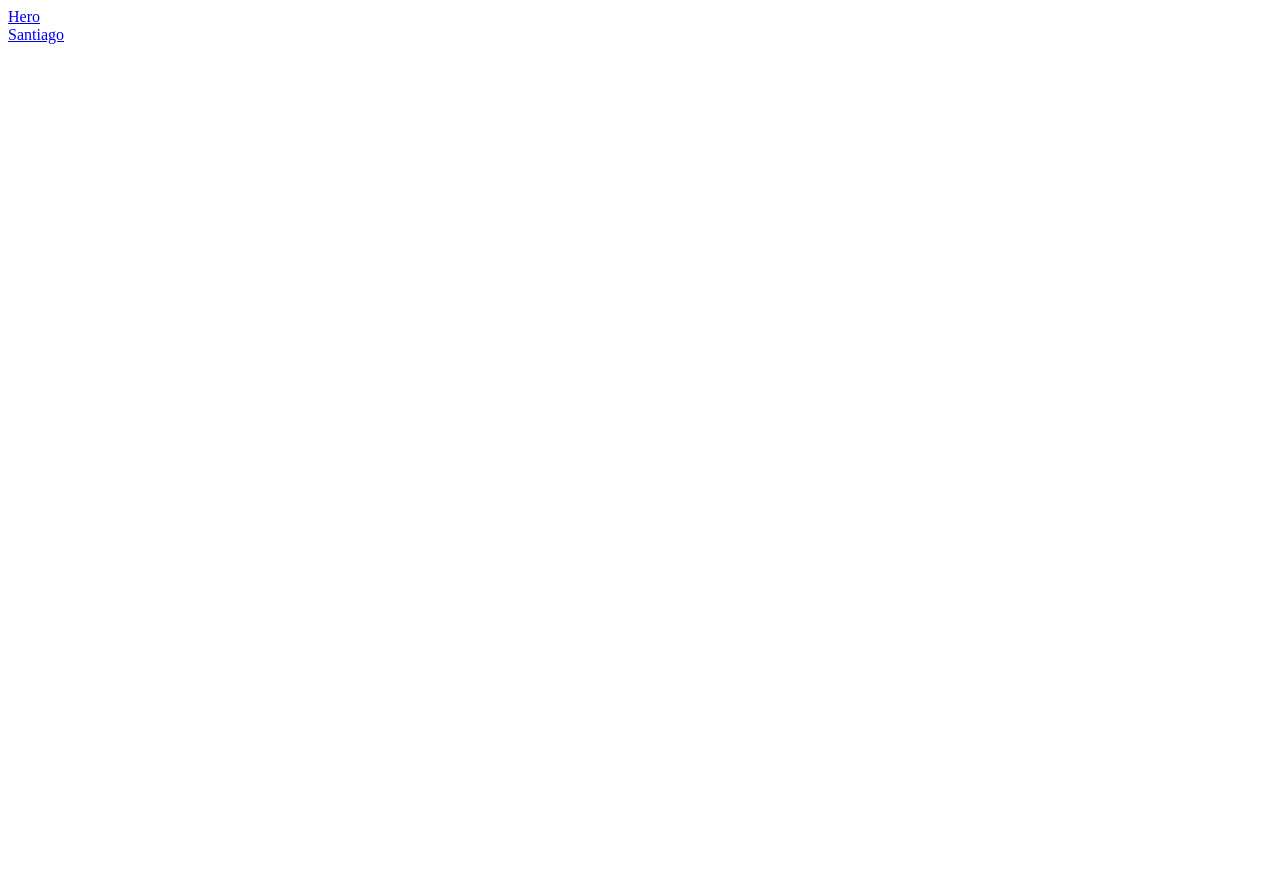
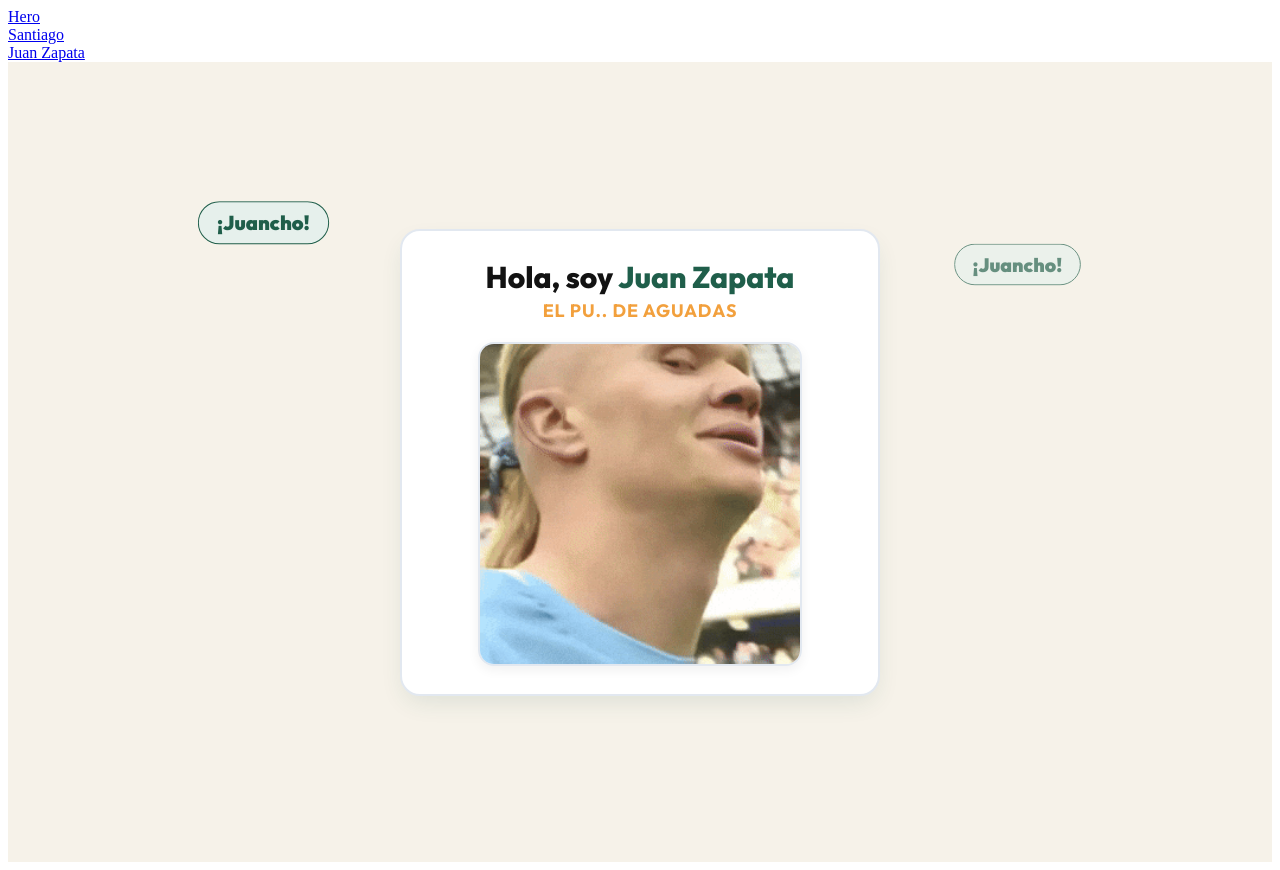
Before and after one commit to ProSachi/repositorio-salvaje-, a React (Vite) app: page /JuanZapata in a window 1280 px wide. Before the commit this address had no page. Before the commit the page ends 800 px from the top, so only its background shows below. Built offline with nearby package versions, Linux system fonts and the light colour scheme.

Commit message:
Juan David Zapata Barrera

```diff
--- a/src/App.jsx
+++ b/src/App.jsx
@@ -2,6 +2,7 @@ import './App.css'
 import { BrowserRouter, Routes, Route, Link } from 'react-router-dom'
 import Santiago from './components/Santiago'
 import Hero from './components/Hero'
+import JuanZapata from './components/JuanZapata/JuanZapata'
 
 function App() {
 
@@ -12,11 +13,12 @@ function App() {
         <br />
         <Link to="/santiago"> Santiago </Link>
         <br />
-
+        <Link to='/JuanZapata'>Juan Zapata</Link>
 
         <Routes>
           <Route path="/hero" element={<Hero />} />
           <Route path="/santiago" element={<Santiago />} />
+          <Route path="/JuanZapata" element={<JuanZapata />} />
         </Routes>
 
       </BrowserRouter>
--- /dev/null
+++ b/src/components/JuanZapata/JuanZapata.jsx
@@ -0,0 +1,34 @@
+import React from 'react';
+import aguadas from '../../assets/giphy.gif';
+import styles from './JuanZapata.module.css';
+
+const JuanZapata = () => {
+    return (
+        <div className={styles.wrapperGlobal}>
+            {/* Etiquetas animadas "Juancho" flotando en los bordes/esquinas */}
+            <span className={`${styles.tagJuancho} ${styles.pos1}`}>¡Juancho!</span>
+            <span className={`${styles.tagJuancho} ${styles.pos2}`}>¡Juancho!</span>
+            <span className={`${styles.tagJuancho} ${styles.pos3}`}>¡Juancho!</span>
+            <span className={`${styles.tagJuancho} ${styles.pos4}`}>¡Juancho!</span>
+
+            <div className={styles.tarjetaCentral}>
+                <header className={styles.encabezado}>
+                    <h1 className={styles.titulo}>
+                        Hola, soy <span className={styles.resaltado}>Juan Zapata</span>
+                    </h1>
+                    <p className={styles.subtitulo}>El Pu.. de Aguadas</p>
+                </header>
+
+                <div className={styles.contenedorGif}>
+                    <img
+                        src={aguadas}
+                        alt="El putas de aguadas"
+                        className={styles.gifImagen}
+                    />
+                </div>
+            </div>
+        </div>
+    );
+};
+
+export default JuanZapata;
--- /dev/null
+++ b/src/components/JuanZapata/JuanZapata.module.css
@@ -0,0 +1,173 @@
+@import url('https://fonts.googleapis.com/css2?family=Outfit:wght@700;800;900&family=Plus+Jakarta+Sans:wght@600;700&display=swap');
+
+/* Contenedor principal ocupando todo el alto y ancho disponible, centrado */
+.wrapperGlobal {
+  position: relative;
+  width: 100%;
+  height: 100%;
+  min-height: 100vh;
+  background-color: #F6F2E9; /* Fondo primario RevueLTa */
+  display: flex;
+  align-items: center;
+  justify-content: center;
+  padding: 1.5rem;
+  box-sizing: border-box;
+  overflow: hidden;
+  font-family: 'Plus Jakarta Sans', sans-serif;
+}
+
+/* Tarjeta central bien alineada */
+.tarjetaCentral {
+  position: relative;
+  z-index: 5;
+  background-color: #FFFFFF;
+  border: 2px solid #E2E8F0;
+  border-radius: 1.25rem;
+  padding: 1.75rem;
+  display: flex;
+  flex-direction: column;
+  align-items: center;
+  text-align: center;
+  gap: 1.25rem;
+  width: 100%;
+  max-width: 420px;
+  box-shadow: 0 10px 25px -5px rgba(31, 94, 74, 0.12);
+  transition: transform 0.3s ease, box-shadow 0.3s ease;
+}
+
+.tarjetaCentral:hover {
+  transform: translateY(-4px);
+  box-shadow: 0 15px 30px -5px rgba(31, 94, 74, 0.18);
+}
+
+.encabezado {
+  display: flex;
+  flex-direction: column;
+  gap: 0.25rem;
+}
+
+.titulo {
+  font-family: 'Outfit', sans-serif;
+  font-weight: 800;
+  font-size: 1.5rem;
+  color: #121212;
+  margin: 0;
+  line-height: 1.2;
+}
+
+.resaltado {
+  color: #1F5E4A; /* Verde de la marca */
+}
+
+.subtitulo {
+  font-family: 'Outfit', sans-serif;
+  font-size: 1rem;
+  font-weight: 700;
+  color: #F2A03D; /* Tono acento cálido */
+  margin: 0;
+  text-transform: uppercase;
+  letter-spacing: 0.05em;
+}
+
+.contenedorGif {
+  width: 100%;
+  max-width: 320px;
+  aspect-ratio: 1 / 1;
+  border-radius: 1rem;
+  overflow: hidden;
+  border: 2px solid #E2E8F0;
+  box-shadow: 0 4px 12px rgba(18, 18, 18, 0.06);
+}
+
+.gifImagen {
+  width: 100%;
+  height: 100%;
+  object-fit: cover;
+  display: block;
+}
+
+/* --- ANIMACIONES DE LAS ETIQUETAS "JUANCHO" --- */
+.tagJuancho {
+  position: absolute;
+  font-family: 'Outfit', sans-serif;
+  font-size: 1.125rem;
+  font-weight: 900;
+  color: #1F5E4A;
+  background-color: #E6F0EC;
+  border: 1px solid #1F5E4A;
+  padding: 0.375rem 0.875rem;
+  border-radius: 9999px;
+  pointer-events: none;
+  user-select: none;
+  opacity: 0;
+  animation: flotarAparecer 4s infinite ease-in-out;
+}
+
+/* Ubicación y retrasos de tiempo para alternar apariciones */
+.pos1 {
+  top: 10%;
+  left: 8%;
+  animation-delay: 0s;
+}
+
+.pos2 {
+  top: 15%;
+  right: 8%;
+  animation-delay: 1s;
+}
+
+.pos3 {
+  bottom: 12%;
+  left: 10%;
+  animation-delay: 2s;
+}
+
+.pos4 {
+  bottom: 15%;
+  right: 10%;
+  animation-delay: 3s;
+}
+
+/* Keyframes: Aparición con destello y ligera flotación hacia arriba */
+@keyframes flotarAparecer {
+  0% {
+    opacity: 0;
+    transform: translateY(15px) scale(0.8);
+  }
+  20% {
+    opacity: 1;
+    transform: translateY(0) scale(1.05);
+  }
+  40% {
+    opacity: 1;
+    transform: translateY(-5px) scale(1);
+  }
+  60% {
+    opacity: 0;
+    transform: translateY(-15px) scale(0.9);
+  }
+  100% {
+    opacity: 0;
+  }
+}
+
+/* --- Responsividad para pantallas medianas/escritorio --- */
+@media (min-width: 640px) {
+  .titulo {
+    font-size: 1.875rem;
+  }
+
+  .subtitulo {
+    font-size: 1.125rem;
+  }
+
+  .tagJuancho {
+    font-size: 1.25rem;
+    padding: 0.5rem 1.125rem;
+  }
+
+  .pos1 { top: 18%; left: 15%; }
+  .pos2 { top: 22%; right: 15%; }
+  .pos3 { bottom: 20%; left: 18%; }
+  .pos4 { bottom: 22%; right: 18%; }
+}
```
Also changed, not shown: src/assets/giphy.gif (added).
